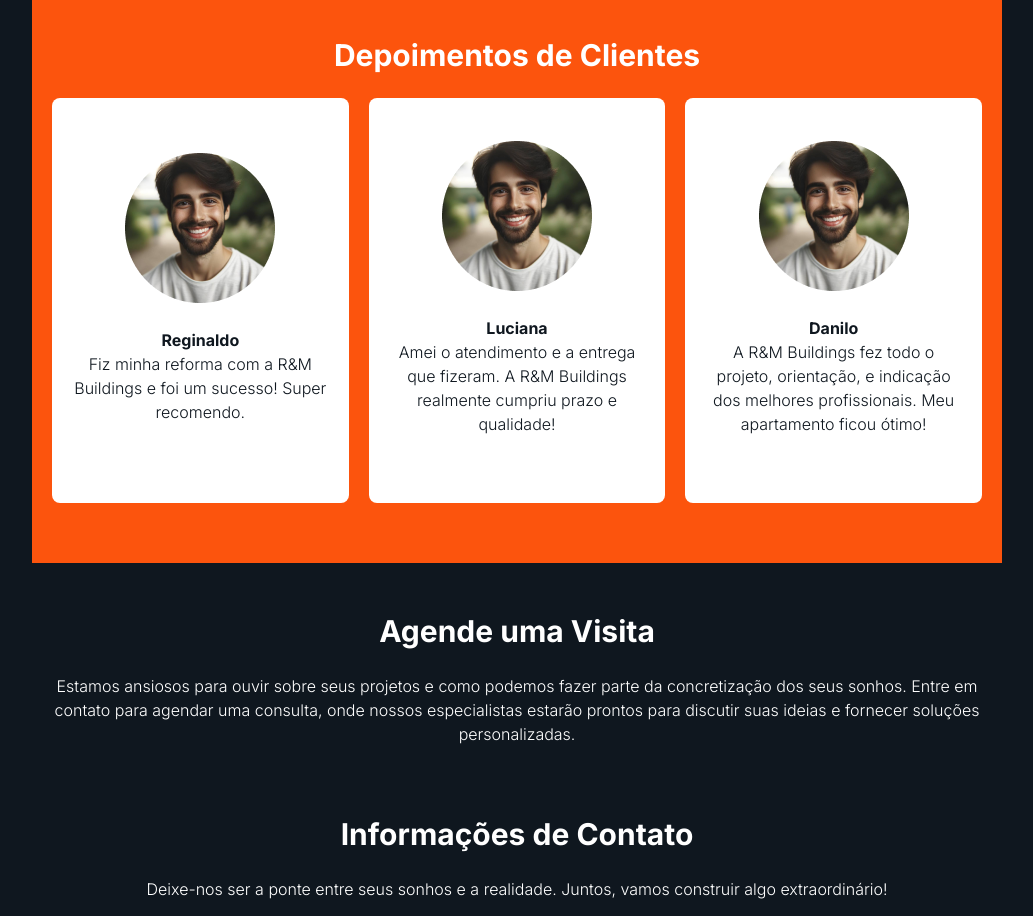
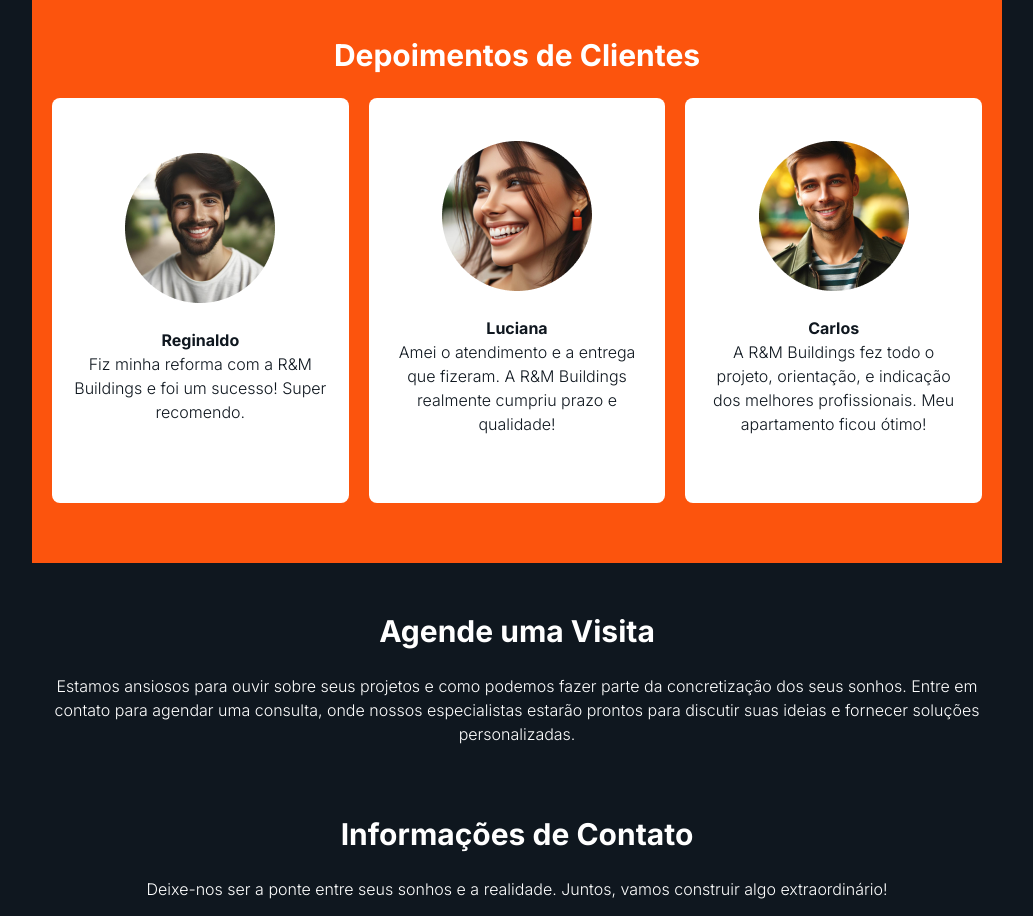
Before and after one commit to mazzulli/rmbuildings, a plain HTML site: page index.html in a window 1280 px wide. Shown: the part 3177-4093 px from the top of the page, without its empty margins (123-1156 px from the left). Drawn offline with nearby package versions, Linux system fonts and the light colour scheme.

Commit message:
desktop css

```diff
--- a/index.html
+++ b/index.html
@@ -98,15 +98,15 @@
                   </div>
                   <div class="carousel-item">
                     <div class="cards">
-                        <img src="./assets/customer-photo.png" alt="Foto de um cliente">
+                        <img src="./assets/luciana.png" alt="Foto de um cliente">
                         <span>Luciana</span>
                         <p>Amei o atendimento e a entrega que fizeram. A R&M Buildings realmente cumpriu prazo e qualidade!</p>
                     </div>
                   </div>
                   <div class="carousel-item">
                     <div class="cards">
-                        <img src="./assets/customer-photo.png" alt="Foto de um cliente">
-                        <span>Danilo</span>
+                        <img src="./assets/Carlos.png" alt="Foto de um cliente">
+                        <span>Carlos</span>
                         <p>A R&M Buildings fez todo o projeto, orientação, e indicação dos melhores profissionais. Meu apartamento ficou ótimo!</p>
                     </div>
                   </div>
@@ -131,13 +131,13 @@
                     <p>Fiz minha reforma com a R&M Buildings e foi um sucesso! Super recomendo.</p>
                 </div>
                 <div class="cards">
-                    <img src="./assets/customer-photo.png" alt="Foto de um cliente">
+                    <img src="./assets/luciana.png" alt="Foto de um cliente">
                     <span>Luciana</span>
                     <p>Amei o atendimento e a entrega que fizeram. A R&M Buildings realmente cumpriu prazo e qualidade!</p>
                 </div>
                 <div class="cards">
-                    <img src="./assets/customer-photo.png" alt="Foto de um cliente">
-                    <span>Danilo</span>
+                    <img src="./assets/Carlos.png" alt="Foto de um cliente">
+                    <span>Carlos</span>
                     <p>A R&M Buildings fez todo o projeto, orientação, e indicação dos melhores profissionais. Meu apartamento ficou ótimo!</p>
                 </div>
             </div>
```
Also changed, not shown: assets/Carlos.png (added), assets/luciana.png (added).
